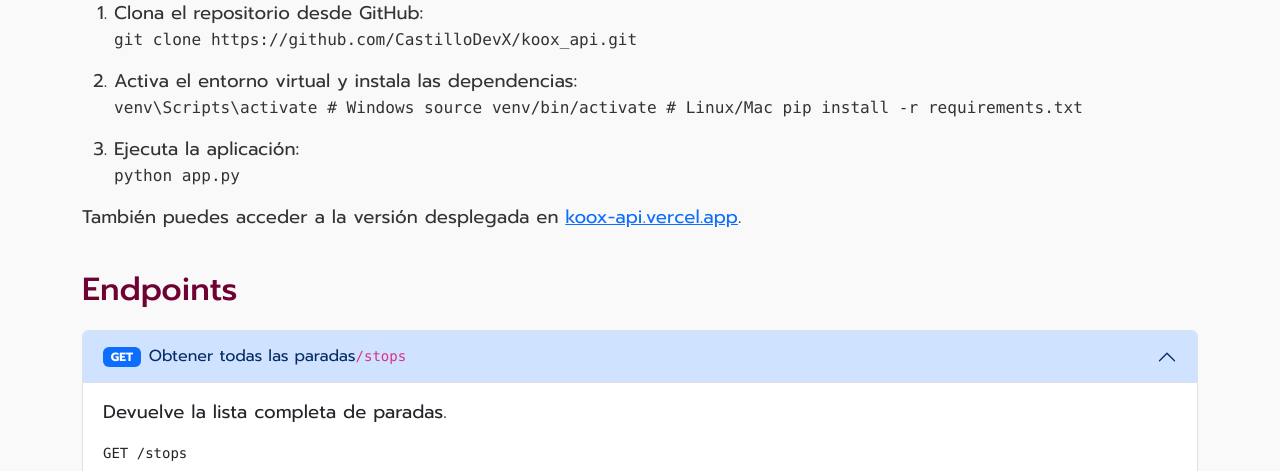
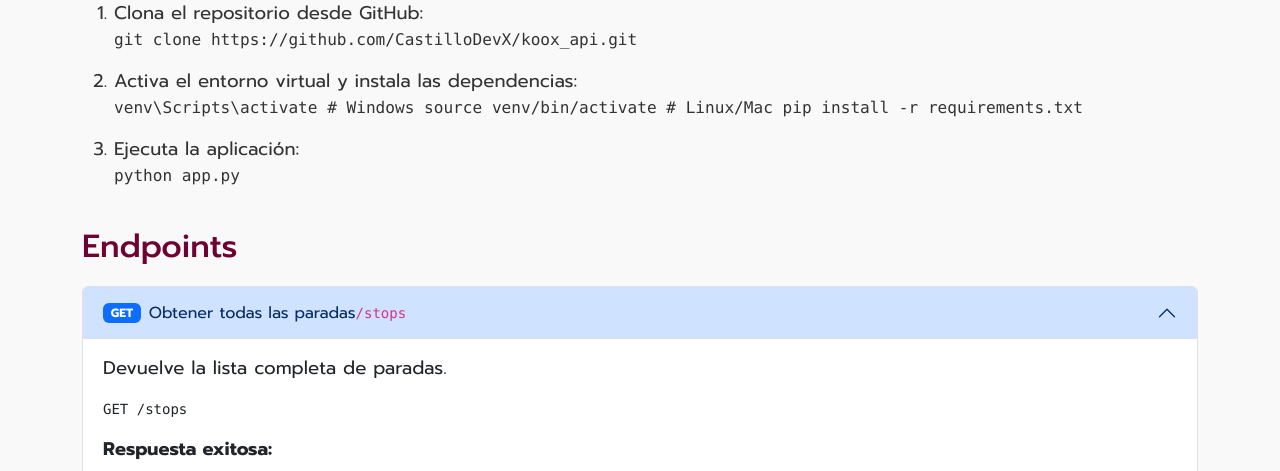
Before and after one commit to CastilloDevX/koox_api, a Flask app: page / in a window 1280 px wide. Shown: the part 1750-2221 px from the top of the page. Run offline with Flask 3, Linux system fonts and the light colour scheme.

```diff
--- a/templates/index.html
+++ b/templates/index.html
@@ -133,12 +133,6 @@
             <pre><code>python app.py</code></pre>
           </li>
         </ol>
-        <p>
-          También puedes acceder a la versión desplegada en
-          <a href="https://koox-api.vercel.app/" target="_blank"
-            >koox-api.vercel.app</a
-          >.
-        </p>
       </section>
 
       <section id="endpoints">
```
